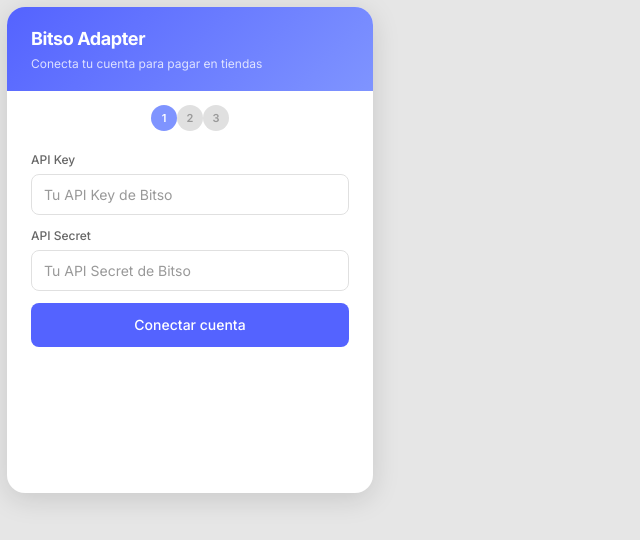
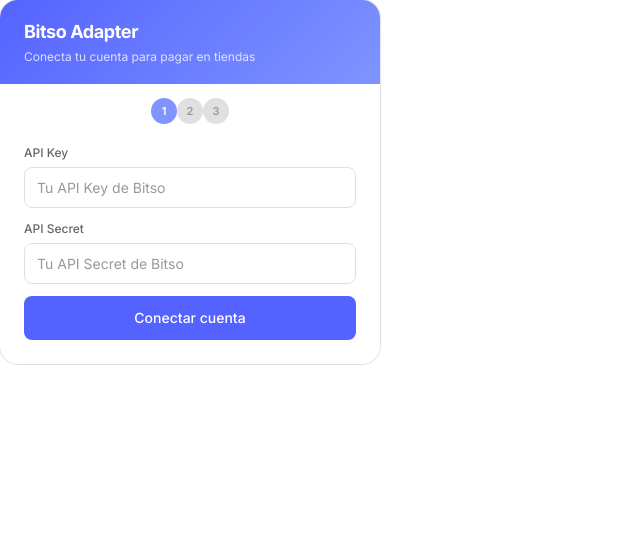
Before and after one commit to DiegoBarreras/bitsoAdaptador, a React app in the folder frontend/: page / in a window 1280 px wide. Shown: the top 540 px of the page, without its empty margins (0-640 px from the left). Built offline with nearby package versions, Linux system fonts and the light colour scheme; the HTML template or start-up script is replaced by a standard one.

Commit message:
Mejore la pantalla del popout y quite bordes

```diff
--- a/frontend/src/App.css
+++ b/frontend/src/App.css
@@ -21,42 +21,39 @@
 }
 
 html {
-  background: #e6e6e6;
+  background: transparent;
 }
 
 body {
   font-family: 'Inter', 'Segoe UI', sans-serif;
   font-size: 14px;
   line-height: 1.5;
-  background: #e6e6e6;
+  background: transparent;
   color: var(--text-dark);
   width: 380px;
-  min-height: 500px;
-  padding: 7px;
-  box-sizing: border-box;
+  margin: 0;
+  padding: 0;
 }
 
 /* ─── App root ─── */
 .app-root {
-  width: 100%;
-  min-height: calc(500px - 14px);
+  width: 380px;
   background: var(--white);
   display: flex;
   flex-direction: column;
   border-radius: 18px;
   overflow: hidden;
-  box-shadow: 0 6px 28px rgba(0, 0, 0, 0.13);
+  box-shadow: 0 0 0 1px rgba(0, 0, 0, 0.12);
 }
 
 /* ─── Loading ─── */
 .loading-screen {
-  width: 100%;
-  min-height: calc(500px - 14px);
+  width: 380px;
+  height: 320px;
   display: flex;
   align-items: center;
   justify-content: center;
   background: var(--white);
-  border-radius: 18px;
 }
 
 .loading-text {
```
